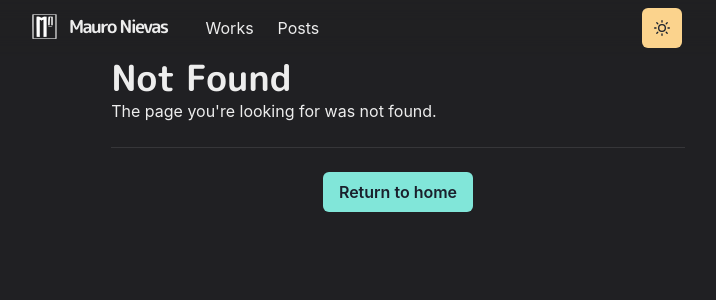
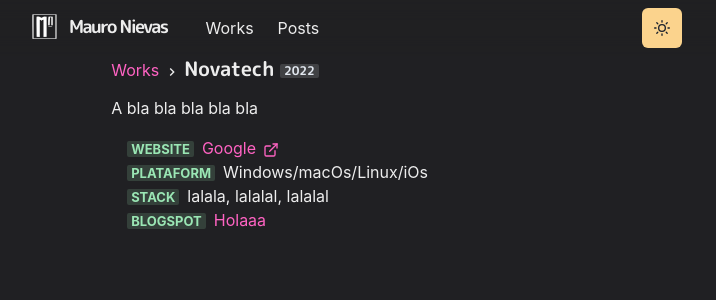
Before and after one commit to nievasdev/portfolio_old, a Next.js app: page /works/novatech in a window 1280 px wide. Before the commit this address had no page. Shown: the top 300 px of the page, without its empty margins (242-958 px from the left). Built offline with nearby package versions, Linux system fonts and the light colour scheme.

Commit message:
cambios en el inicio

```diff
--- a/components/bio.js
+++ b/components/bio.js
@@ -6,7 +6,6 @@ export const BioSection = styled(Box) `
     text-indent: -3.4em;
 `
 
-export const BioYear = styled.span`
-    font-weight: blod;
+export const BioYear = styled.b`
     margin-right: 1em;
 `
--- a/components/work.js
+++ b/components/work.js
@@ -23,7 +23,9 @@ export const WorkImage = ({ src, alt }) => (
 )
 
 export const Meta = ({ children }) => (
-    <Badge colorScheme="green" mr={2} >
-        {children}
+    <Badge colorScheme="green" mr={2} style={{display:"inline", fontSize : "small"}} >
+        <b>
+            {children}
+        </b>
     </Badge>
 )
--- a/pages/works.js
+++ b/pages/works.js
@@ -3,6 +3,7 @@ import Section from '../components/section'
 import { WorkGridItem } from "../components/grid-item"
 import Layout from "../components/layouts/article";
 import thumbInkdrop from "../public/images/mauro.jpeg";
+import novatech from "../public/images/novatech.png"
 
 const Works = () => {
     return(
@@ -13,8 +14,8 @@ const Works = () => {
                 </Heading>
                 <SimpleGrid columns={[1,1,2]} gap={6}>
                     <Section>
-                        <WorkGridItem id="inkdrop" title="Inkdrop" thumbnail={thumbInkdrop}>
-                            A markdown note-talking app with 100+ encrypted data sync support
+                        <WorkGridItem id="novatech" title="Novatech" thumbnail={novatech}>
+                            A web page for a Sftware Factory
                         </WorkGridItem>
                     </Section>
                     <Section>
--- /dev/null
+++ b/pages/works/novatech.js
@@ -0,0 +1,42 @@
+import { Container, Badge, Link, List, ListItem } from '@chakra-ui/react'
+import { ExternalLinkIcon } from '@chakra-ui/icons'
+import { Title, WorkImage, Meta } from '../../components/work'
+import P from '../../components/paragraph'
+import Layout from '../../components/layouts/article'
+
+const Work = () => {
+    return (
+        <Layout title="Inkdrop">
+            <Container>
+                <Title>
+                    Novatech <Badge>2022</Badge>
+                </Title>
+                <P>
+                    A bla bla bla bla bla
+                </P>
+                <List ml={4} my={4}>
+                    <ListItem>
+                        <Meta>Website</Meta>
+                        <Link href='www.google.com'>
+                            Google <ExternalLinkIcon mx="2px" />
+                        </Link>
+                    </ListItem>
+                    <ListItem>
+                        <Meta>Plataform</Meta>
+                        <span>Windows/macOs/Linux/iOs</span>
+                    </ListItem>
+                    <ListItem>
+                        <Meta>Stack</Meta>
+                        <span>lalala, lalalal, lalalal</span>
+                    </ListItem>
+                    <ListItem>
+                        <Meta>Blogspot</Meta>
+                        <Link href='www.google.com'>Holaaa</Link>
+                    </ListItem>
+                </List>
+            </Container>
+        </Layout>
+    )
+}
+
+export default Work
```
Also changed, not shown: pages/index.js (+18 -3 lines), public/images/novatech.png (added).
